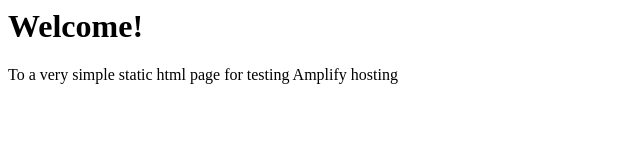
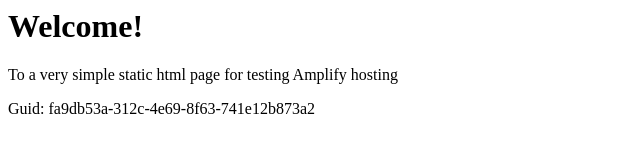
Before and after one commit to aws-aemilia-hkg/Github-PR-Commit-Integration-Test-DoNotTouch-GithubWebhookPreviewCanaryTest-v1-prod-ap-east-1, a website: page src/index.html in a window 1280 px wide. Shown: the whole page, without its empty margins (0-640 px from the left). Drawn offline with Linux system fonts and the light colour scheme.

Commit message:
commit from integ tests

```diff
--- a/src/index.html
+++ b/src/index.html
@@ -1,3 +1,5 @@
+
+
 <html lang="en">
 
 <head>
@@ -10,6 +12,6 @@
 <body>
     <h1>Welcome!</h1>
     <p>To a very simple static html page for testing Amplify hosting</p>
-</body>
+    <p>Guid: fa9db53a-312c-4e69-8f63-741e12b873a2</p></body>
 
 </html>
```
